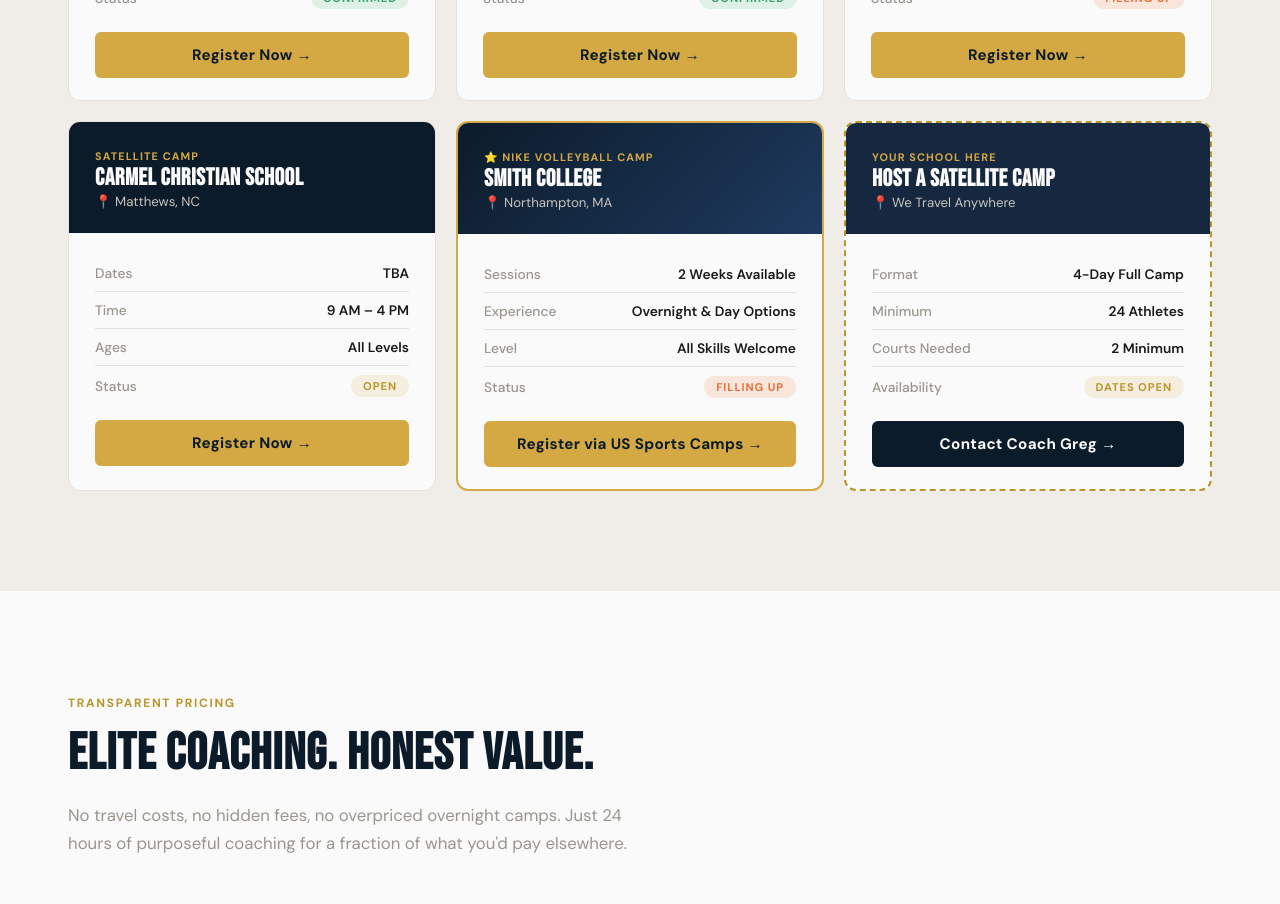
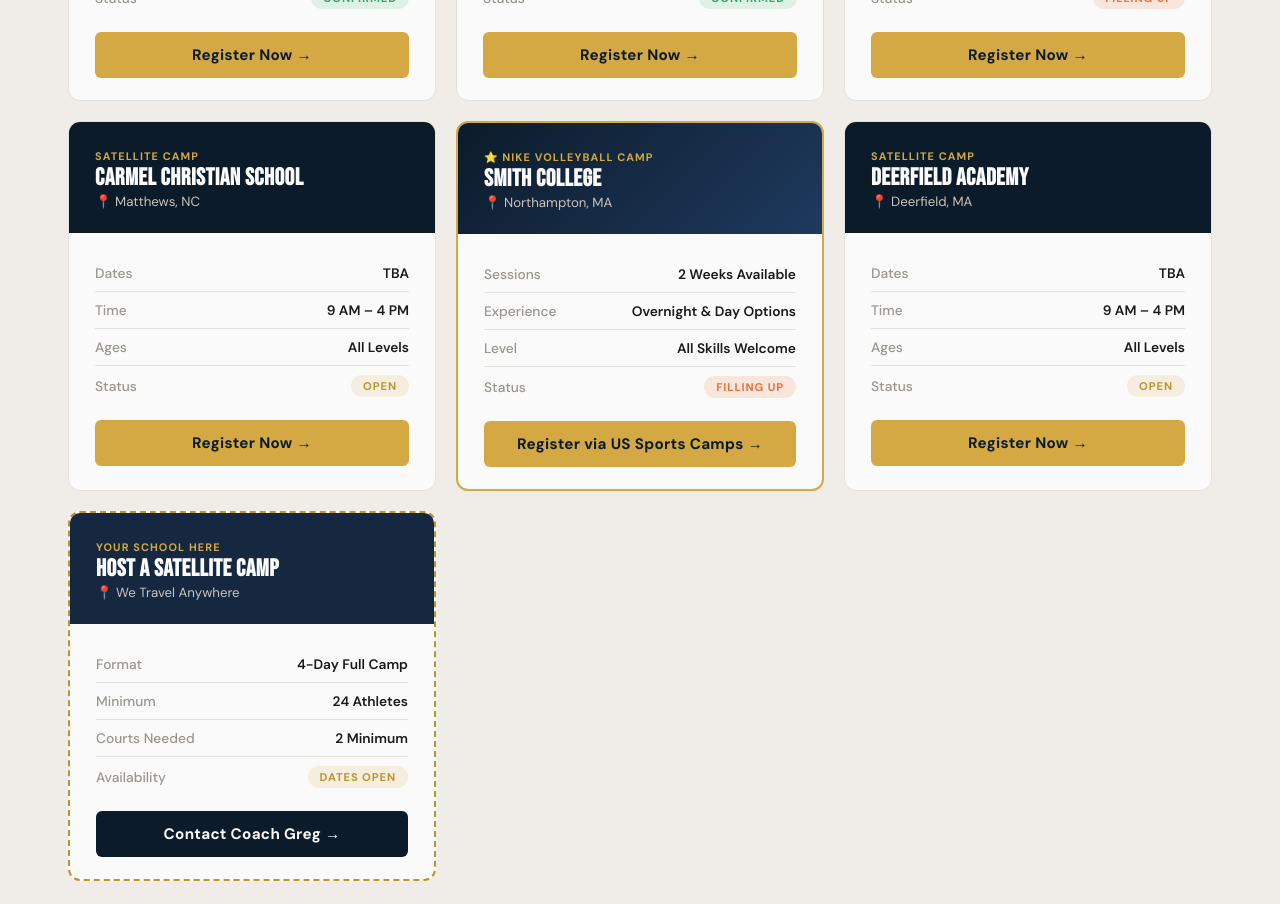
Before and after one commit to gregwalker5/gregwalkervolley, a Next.js app: page / in a window 1280 px wide. Shown: the part 3300-4204 px from the top of the page. Built offline with nearby package versions, Linux system fonts and the light colour scheme.

Commit message:
feat: Add Deerfield Academy (Deerfield, MA) as satellite camp location

```diff
--- a/src/app/page.tsx
+++ b/src/app/page.tsx
@@ -405,6 +405,39 @@ export default function Home() {
                   className="btn btn-primary"
                 >
                   Register via US Sports Camps →
+                </a>
+              </div>
+            </div>
+
+            {/* Deerfield Academy */}
+            <div className="camp-card reveal">
+              <div className="camp-card-header">
+                <span className="camp-type">Satellite Camp</span>
+                <h4>Deerfield Academy</h4>
+                <span className="camp-loc">📍 Deerfield, MA</span>
+              </div>
+              <div className="camp-card-body">
+                <div className="camp-detail">
+                  <span className="detail-label">Dates</span>
+                  <span className="detail-value">TBA</span>
+                </div>
+                <div className="camp-detail">
+                  <span className="detail-label">Time</span>
+                  <span className="detail-value">9 AM – 4 PM</span>
+                </div>
+                <div className="camp-detail">
+                  <span className="detail-label">Ages</span>
+                  <span className="detail-value">All Levels</span>
+                </div>
+                <div className="camp-detail">
+                  <span className="detail-label">Status</span>
+                  <span className="camp-status status-open">Open</span>
+                </div>
+                <a
+                  href="mailto:gregwalkervolley@gmail.com?subject=Deerfield Academy Camp Registration"
+                  className="btn btn-primary"
+                >
+                  Register Now →
                 </a>
               </div>
             </div>
```
